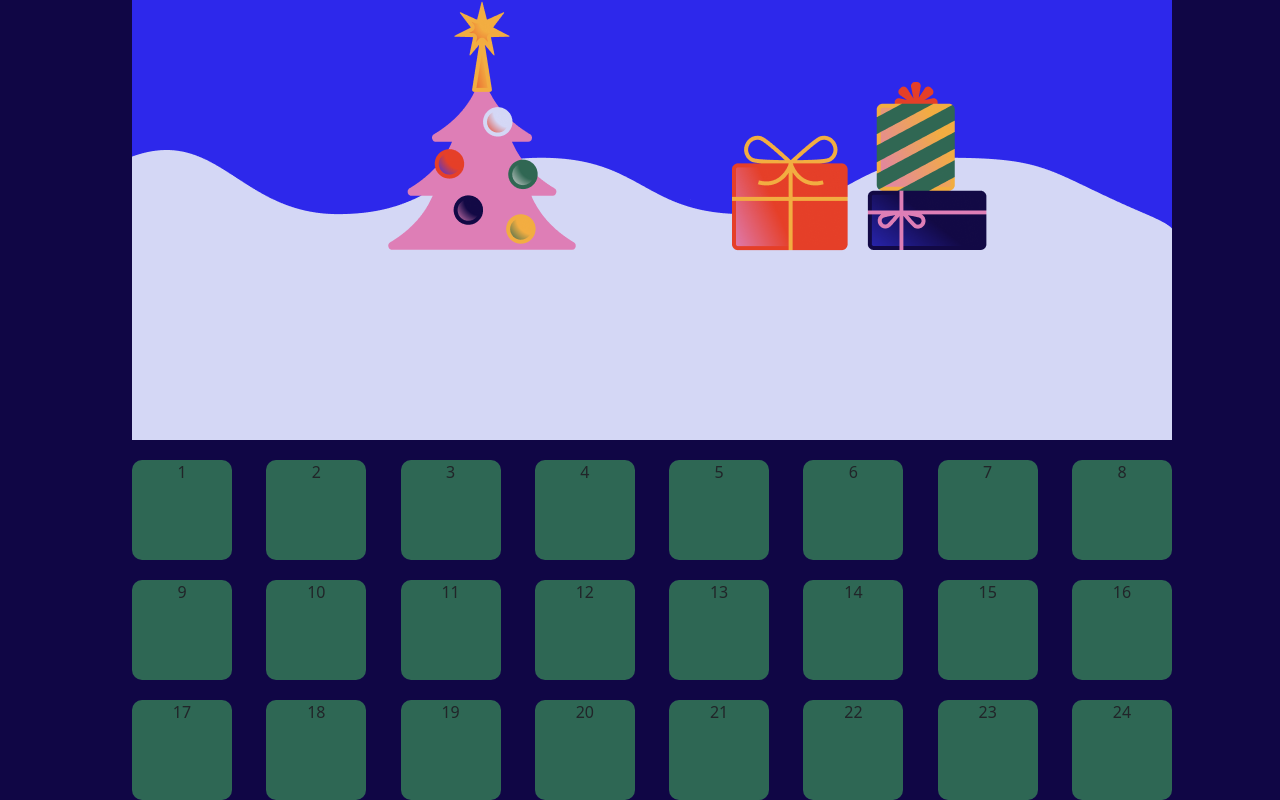
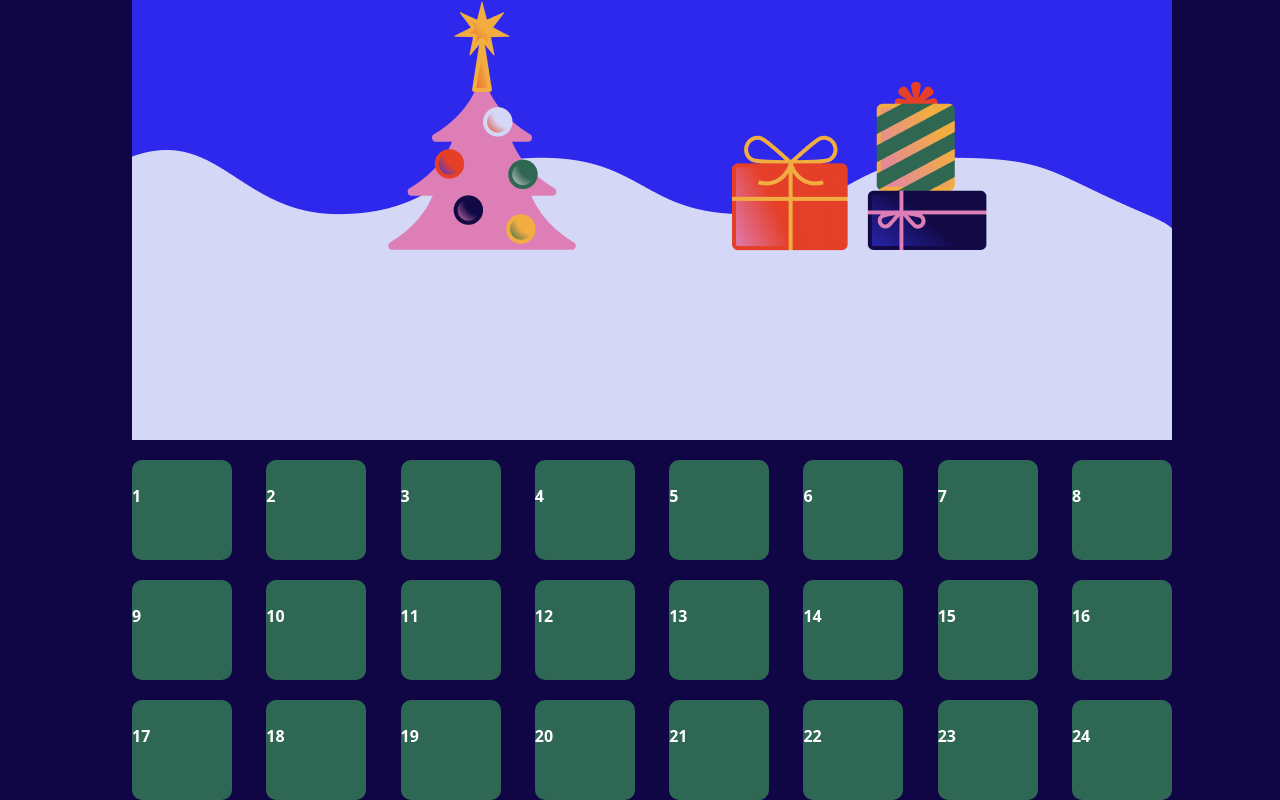
Before and after one commit to jacopolegovini/advent-calendar, a Vue app: page / in a window 1280 px wide. Built offline with nearby package versions, Linux system fonts and the light colour scheme.

Commit message:
dynamic img method added

```diff
--- a/src/components/AppMain.vue
+++ b/src/components/AppMain.vue
@@ -2,7 +2,138 @@
 export default {
     data() {
         return {
-
+            source: [
+                {
+                    "type": "image",
+                    "icon": "ico-neve",
+                    "url": "images/gremlins.gif"
+                },
+                {
+                    "type": "image",
+                    "icon": "ico-albero",
+                    "url": "images/friends.gif"
+                },
+                {
+                    "type": "text",
+                    "icon": "ico-fiocco",
+                    "text": "Se fossi nato fra il 1647 al 1660 non avresti potuto festeggiare il Natale! In quegli anni fu bandito e cambiato in un giorno di digiuno."
+                },
+                {
+                    "type": "image",
+                    "icon": "ico-stella",
+                    "url": "images/homealone.gif"
+                },
+                {
+                    "type": "text",
+                    "icon": "ico-omino",
+                    "text": "La stella di Natale sembra una pianta tipicamente invernale, invece nasce come cespuglio nel caldo del Messico ed era conosciuta fin dai tempi degli Aztechi"
+                },
+                {
+                    "type": "image",
+                    "icon": "ico-stella",
+                    "url": "images/griffin.gif"
+                },
+                {
+                    "type": "text",
+                    "icon": "ico-pupazzo",
+                    "text": "Babbo Natale non ha sempre indossato abiti rossi!Lo sapevi che anni fa indossava il verde?"
+                },
+                {
+                    "type": "text",
+                    "icon": "ico-caramella",
+                    "text": "Jingle Bells, Jingle Bells: non mentire, l’hai letta cantando. Sapevi che la canzone più famosa del natale è anche stata la prima cantata nello spazio?"
+                },
+                {
+                    "type": "image",
+                    "icon": "ico-calza",
+                    "url": "images/skeleton.gif"
+                },
+                {
+                    "type": "text",
+                    "icon": "ico-pupazzo",
+                    "text": "Natale a Luglio? A Cuba è stato così per quasi 30 anni, fra il 1968 e il 1997: i festeggiamenti avvenivano in piena estate"
+                },
+                {
+                    "type": "text",
+                    "icon": "ico-fiocco",
+                    "text": "Oltre a Pasqua, anche Natale ha la sua isola: è Christmas Island nell’Oceano Indiano, scoperta il 25 dicembre 1643."
+                },
+                {
+                    "type": "text",
+                    "icon": "ico-fiocco",
+                    "text": "Anche Babbo Natale cede al lato oscuro della Forza. Il suo alter ego è Krampus, un demone che va alla ricerca di bambini cattivi."
+                },
+                {
+                    "type": "text",
+                    "icon": "ico-calza",
+                    "text": "Pensi di essere un campione seriale di regali? Beh, i francesi hanno regalato agli americani la Statua della Libertà in segno di amicizia nel Natale del 1883"
+                },
+                {
+                    "type": "image",
+                    "icon": "ico-stella",
+                    "url": "images/nightmare.gif"
+                },
+                {
+                    "type": "text",
+                    "icon": "ico-stella",
+                    "text": "In Svezia c’è una versione local di Babbo Natale: si chiama Tomte, è basso come un folletto e gira accompagnato da Yule, la sua capra"
+                },
+                {
+                    "type": "image",
+                    "icon": "ico-calza",
+                    "url": "images/grinch.gif"
+                },
+                {
+                    "type": "text",
+                    "icon": "ico-caramella",
+                    "text": "Anche tu addobbi l’albero solo da un lato?Chissà se lo fecero anche gli antichi Egizi quando nel loro equivalente del Natale addobbavano le Piramidi"
+                },
+                {
+                    "type": "text",
+                    "icon": "ico-omino",
+                    "text": "In Giappone il Natale è festeggiato come una sorta di San Valentino durante il quale solo le coppie si scambiano i doni"
+                },
+                {
+                    "type": "text",
+                    "icon": "ico-caramella",
+                    "text": "È tempo di panettone, ma da dove viene questo nome? È quello di un dolce, il Pan di Toni inventato dall’aiuto cuoco della famiglia Sforza"
+                },
+                {
+                    "type": "text",
+                    "icon": "ico-calza",
+                    "text": "Ma Babbo Natale abita in Puglia? Il nostro barbuto personaggio si ispira a San Nicola di Myra, un vescovo le cui spoglie sono custodite a Bari"
+                },
+                {
+                    "type": "image",
+                    "icon": "ico-caramella",
+                    "url": "images/poltrona.gif"
+                },
+                {
+                    "type": "image",
+                    "icon": "ico-caramella",
+                    "url": "images/spongebob.gif"
+                },
+                {
+                    "type": "image",
+                    "icon": "ico-neve",
+                    "url": "images/elf.gif"
+                },
+                {
+                    "type": "text",
+                    "icon": "ico-neve",
+                    "text": "Se pensi di non aver fritto abbastanza durante le scorse festività, ti sproniamo dicendo che in Polonia il pranzo natalizio è di 12 portate, una per ogni apostolo "
+                },
+                {
+                    "type": "image",
+                    "icon": "ico-caramella",
+                    "url": "images/dance.gif"
+                }
+            ],
+        }
+    },
+    methods: {
+        getImagePath(imgPath) {
+            return new URL(imgPath, import.meta.url).href;
         }
     }
 }
@@ -15,7 +146,12 @@
         </header>
         <main class="container icons-container">
             <div class="icons">
-                <div class="icon" v-for="icon in 24">{{ icon }}</div>
+                <div class="icon" v-for="icon in 24">
+                    <div class="icon-img">
+                        <img src="" alt="">
+                    </div>
+                    <div>{{ icon }}</div>
+                </div>
             </div>
         </main>
     </div>
@@ -49,5 +185,7 @@
     border-radius: 10px;
     width: 100px;
     height: 100px;
+    color: white;
+    font-weight: bold;
 }
 </style>
--- a/styles/general.scss
+++ b/styles/general.scss
@@ -1,5 +1,4 @@
 .page {
     height: 100vh;
     background-color: #100645;
-    text-align: center;
 }
```
